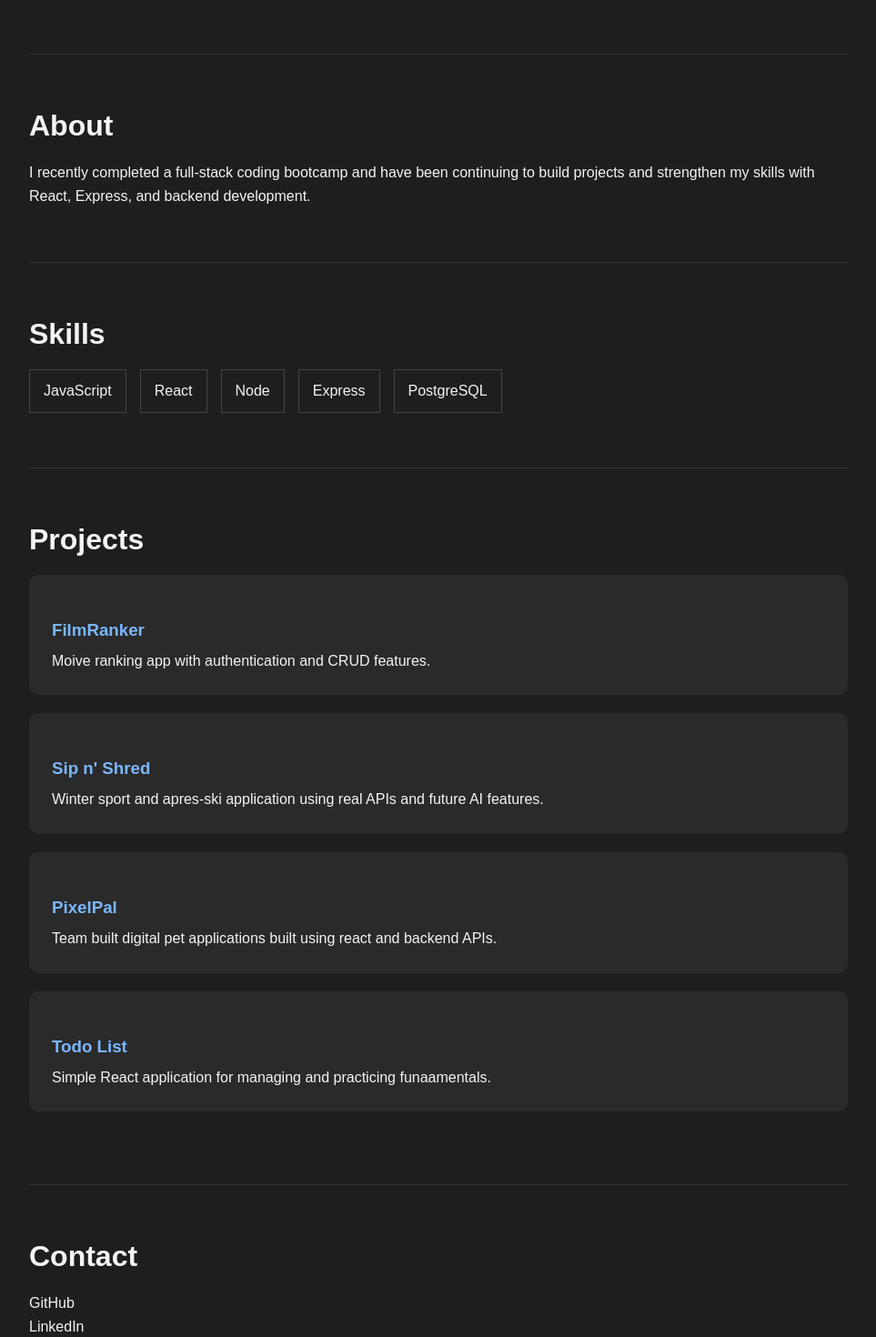
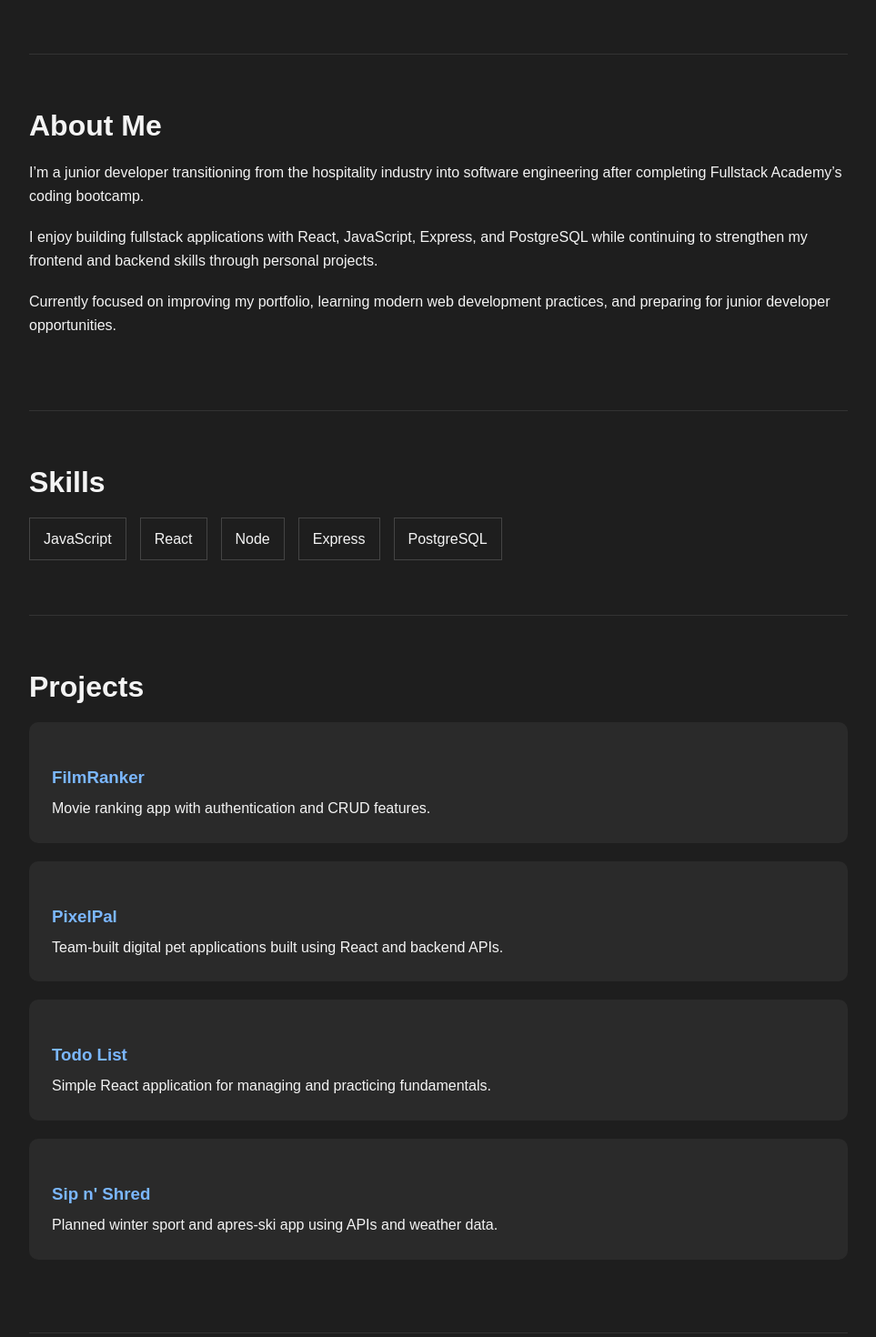
Before and after one commit to Christian-Hermann/portfolio-page, a React (Vite) app: page / in a window 1280 px wide. Shown: the part 500-1970 px from the top of the page at 91% size, without its empty margins (158-1121 px from the left). Built offline with nearby package versions, Linux system fonts and the light colour scheme.

Commit message:
Updated about

```diff
--- a/src/App.jsx
+++ b/src/App.jsx
@@ -5,7 +5,7 @@ function App() {
         <section className="intro">
           <p className="name">Hi, my name is Christian Hermann.</p>
 
-          <h1>Junior Full Stack Developer</h1>
+          <h1>Junior Full-Stack Developer</h1>
 
           <p className="description">
             I build simple, practical web apps using React, JavaScript, Node,
@@ -13,13 +13,24 @@ function App() {
           </p>
         </section>
 
-        <section>
-          <h2>About</h2>
+        <section className="about">
+          <h2>About Me</h2>
 
           <p>
-            I recently completed a full-stack coding bootcamp and have been
-            continuing to build projects and strengthen my skills with React,
-            Express, and backend development.
+            I’m a junior developer transitioning from the hospitality industry
+            into software engineering after completing Fullstack Academy’s
+            coding bootcamp.
+          </p>
+
+          <p>
+            I enjoy building fullstack applications with React, JavaScript,
+            Express, and PostgreSQL while continuing to strengthen my frontend
+            and backend skills through personal projects.
+          </p>
+          <p>
+            Currently focused on improving my portfolio, learning modern web
+            development practices, and preparing for junior developer
+            opportunities.
           </p>
         </section>
 
@@ -41,23 +52,14 @@ function App() {
           <div className="project">
             <h3>FilmRanker</h3>
 
-            <p>Moive ranking app with authentication and CRUD features.</p>
-          </div>
-
-          <div className="project">
-            <h3>Sip n' Shred</h3>
-
-            <p>
-              Winter sport and apres-ski application using real APIs and future
-              AI features.
-            </p>
+            <p>Movie ranking app with authentication and CRUD features.</p>
           </div>
 
           <div className="project">
             <h3>PixelPal</h3>
 
             <p>
-              Team built digital pet applications built using react and backend
+              Team-built digital pet applications built using React and backend
               APIs.
             </p>
           </div>
@@ -66,13 +68,24 @@ function App() {
             <h3>Todo List</h3>
 
             <p>
-              Simple React application for managing and practicing funaamentals.
+              Simple React application for managing and practicing fundamentals.
+            </p>
+          </div>
+
+          <div className="project">
+            <h3>Sip n' Shred</h3>
+
+            <p>
+              Planned winter sport and apres-ski app using APIs and weather
+              data.
             </p>
           </div>
         </section>
 
-        <section>
+        <section className="contact">
           <h2>Contact</h2>
+
+          <p>Email: christianhermann.dev@gmail.com</p>
           <p>GitHub</p>
           <p>LinkedIn</p>
           <p>Email</p>
--- a/src/index.css
+++ b/src/index.css
@@ -69,6 +69,16 @@ h2 {
   font-size: 2rem;
 }
 
+/* ABOUT */
+
+.about {
+  padding: 60px 0;
+}
+
+.about p {
+  margin-bottom: 20px;
+}
+
 /* SKILLS */
 
 .skills {
```
